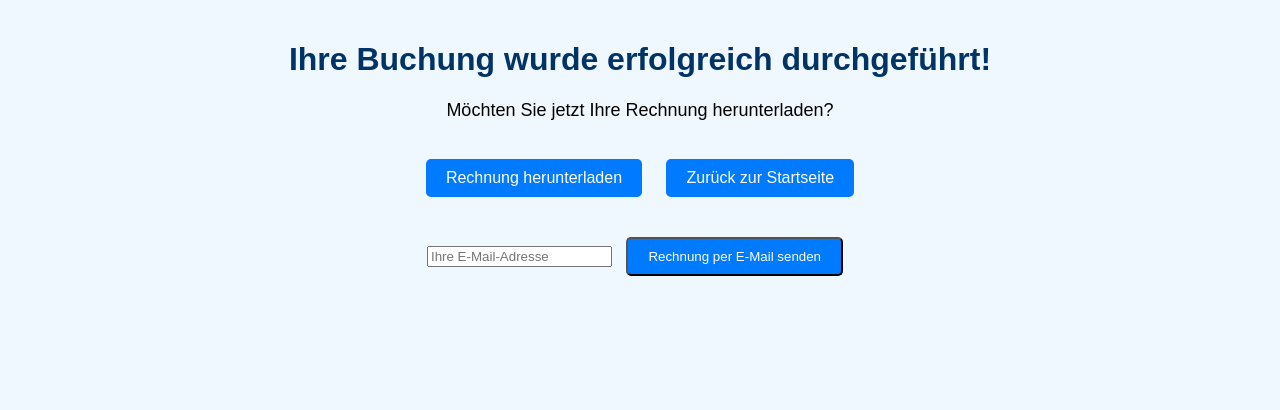
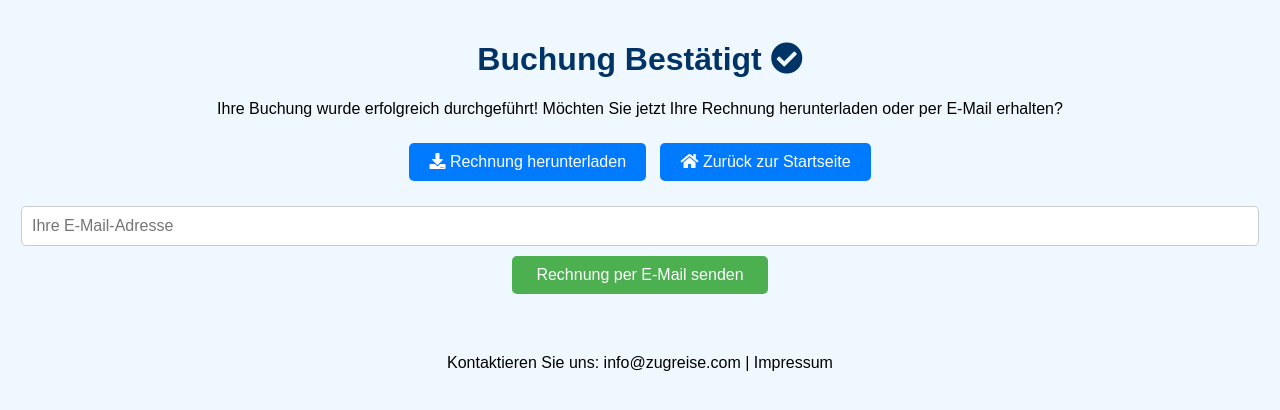
Before and after one commit to Alex12345005/Ticket_Train, a Flask app: a page that uses TrainTicketApp/templates/booking_confirmation.html in a window 1280 px wide. Shown: the top 410 px of the page. Run offline with Flask 3, Linux system fonts and the light colour scheme.

Commit message:
style update

```diff
--- a/TrainTicketApp/templates/booking_confirmation.html
+++ b/TrainTicketApp/templates/booking_confirmation.html
@@ -3,47 +3,107 @@
 <head>
     <meta charset="UTF-8">
     <title>Buchung Bestätigt</title>
+    <link rel="stylesheet" href="https://cdnjs.cloudflare.com/ajax/libs/font-awesome/5.15.1/css/all.min.css">
     <style>
         body {
             font-family: Arial, sans-serif;
             margin: 0;
             padding: 20px;
             background-color: #f0f8ff; /* Sehr helles Blau als Hintergrund */
-            text-align: center; /* Zentriert den Text auf der Seite */
+        }
+
+        .header {
+            text-align: center;
+            margin: 20px 0;
         }
 
         h1 {
             color: #003366; /* Dunkelblau */
         }
 
+
         p {
-            font-size: 18px;
+            font-size: 16px;
+            text-align: center; /* Zentriert den Paragraphen */
+        }
+
+        .button-group {
+            text-align: center; /* Zentriert die Buttons */
+            margin: 20px;
         }
 
         .btn {
-            display: inline-block;
-            margin: 20px 10px; /* Fügt etwas Abstand um die Buttons hinzu */
-            padding: 10px 20px;
             background-color: #007bff; /* Mittelblau */
             color: white;
+            border: none;
+            padding: 10px 20px;
+            margin: 5px;
+            border-radius: 5px;
+            cursor: pointer;
+            font-size: 16px;
             text-decoration: none;
-            border-radius: 5px; /* Rundet die Ecken der Buttons ab */
-            transition: background-color 0.3s; /* Fügt einen sanften Übergangseffekt hinzu */
+            display: inline-block; /* Ermöglicht die Zentrierung */
         }
 
         .btn:hover {
             background-color: #0056b3; /* Etwas dunkleres Blau für den Hover-Effekt */
         }
+
+        form {
+            text-align: center; /* Zentriert das Formular */
+            margin-top: 20px;
+        }
+
+        input[type="email"], input[type="submit"] {
+            margin-bottom: 20px;
+            border-radius: 5px;
+            padding: 10px;
+            font-size: 16px;
+            border: 1px solid #ccc;
+        }
+
+        input[type="email"] {
+            width: calc(100% - 24px); /* Anpassung der Breite */
+            display: block; /* Block-Element */
+            margin: 10px auto; /* Zentriert das Eingabefeld */
+        }
+
+        input[type="submit"] {
+            background-color: #4CAF50; /* Grün */
+            color: white;
+            border: none;
+            cursor: pointer;
+            display: inline-block; /* Ermöglicht die Zentrierung */
+            border-radius: 5px;
+            padding: 10px 24px;
+        }
+
+        input[type="submit"]:hover {
+            background-color: #45a049; /* Dunkleres Grün */
+        }
+
+        .footer {
+            font-size: 14px;
+            text-align: center; /* Zentriert den Footer-Text */
+            margin-top: 40px;
+        }
     </style>
 </head>
 <body>
-    <h1>Ihre Buchung wurde erfolgreich durchgeführt!</h1>
-    <p>Möchten Sie jetzt Ihre Rechnung herunterladen?</p>
-    <a href="/rechnung/{{ buchungs_id }}" class="btn">Rechnung herunterladen</a>
-    <a href="/" class="btn">Zurück zur Startseite</a>
+    <div class="header">
+        <h1>Buchung Bestätigt <i class="fas fa-check-circle"></i></h1>
+    </div>
+    <p>Ihre Buchung wurde erfolgreich durchgeführt! Möchten Sie jetzt Ihre Rechnung herunterladen oder per E-Mail erhalten?</p>
+    <div class="button-group">
+        <a href="/rechnung/{{ buchungs_id }}" class="btn"><i class="fas fa-download"></i> Rechnung herunterladen</a>
+        <a href="/" class="btn"><i class="fas fa-home"></i> Zurück zur Startseite</a>
+    </div>
     <form action="/send-email/{{ buchungs_id }}" method="post">
         <input type="email" name="email" required placeholder="Ihre E-Mail-Adresse">
-        <input type="submit" value="Rechnung per E-Mail senden" class="btn">
+        <input type="submit" value="Rechnung per E-Mail senden">
     </form>
+    <div class="footer">
+        <p>Kontaktieren Sie uns: info@zugreise.com | Impressum</p>
+    </div>
 </body>
 </html>
--- a/TrainTicketApp/templates/index.html
+++ b/TrainTicketApp/templates/index.html
@@ -94,7 +94,7 @@
                     <td>{{ buchung.abfahrtszeit.strftime('%Y-%m-%d %H:%M') }}</td>
                     <td>{{ "{:.2f}".format(buchung.preis) }} €</td>
                     <td><a href="/stornieren/{{ buchung.id }}" class="stornieren-btn">Stornieren</a></td>
-                    <td><a href="/rechnung/{{ buchung.id }}" class="download-btn">Rechnung herunterladen</a></td>
+                    <td><a href="/rechnung/{{ buchung.id }}" class="download-btn"><i class="fas fa-download"></i></a></td>
                 </tr>
                 {% endfor %}
             </tbody>
```
Also changed, not shown: TrainTicketApp/app.py (line endings or trailing spaces), TrainTicketApp/templates/map.html (line endings or trailing spaces).
